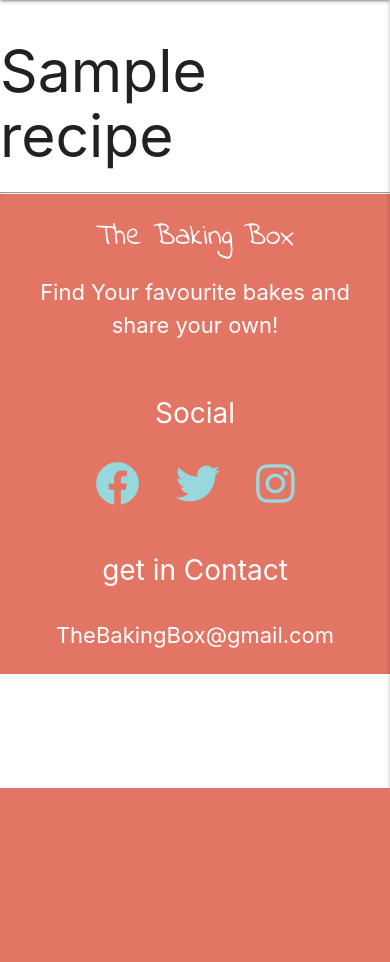
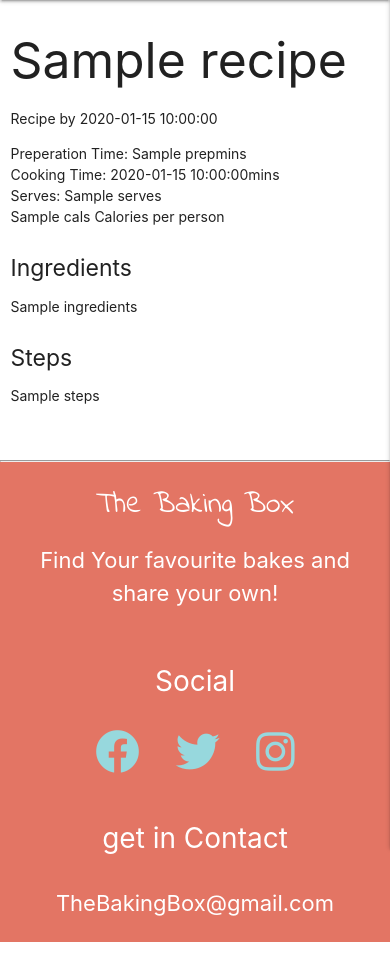
Before and after one commit to Jason-Philip/BakersBox, a Flask app: template templates/recipe.html in a window 390 px wide. Shown: the part 56-1018 px from the top of the page. Before the commit the page ends 844 px from the top, so only its background shows below. Run offline with Flask 2, Linux system fonts and the light colour scheme; the template is opened without the code that fills it: most values are stand-ins (such as "Sample title", 1, 10 or a date in 2020); some libraries are stand-ins or nearby versions.

Commit message:
Adding better responsive design for smaller screens.

```diff
--- a/templates/recipe.html
+++ b/templates/recipe.html
@@ -1,6 +1,29 @@
 {% extends "base.html" %}
 {% block content %}
 
-<h1>{{recipe.recipe_name}}</h1>
+<div class="row">
+    <div class="col s12 l8 offset-l2 m10 offset-m1">
+        <div class="row">
+            <div class="col s12">
+                <h2>{{recipe.recipe_name}}</h2>
+                <p>Recipe by {{recipe.added_by}}</p>
+                <ul>
+                    <li>Preperation Time: {{recipe.prep}}mins</li>
+                    <li>Cooking Time: {{recipe.cook_time}}mins</li>
+                    <li>Serves: {{recipe.serves}}</li>
+                    <li>{{recipe.cals}} Calories per person</li>
+                </ul>
+            </div>
+            <div class="col s12 m4">
+                <h5>Ingredients</h5>
+                <p>{{recipe.ingredients}}</p>
+            </div>
+            <div class="col s12 m8">
+                <h5>Steps</h5>
+                <p>{{recipe.steps}}</p>
+            </div>
+        </div>
+    </div>
+</div>
 
 {% endblock %}
```
